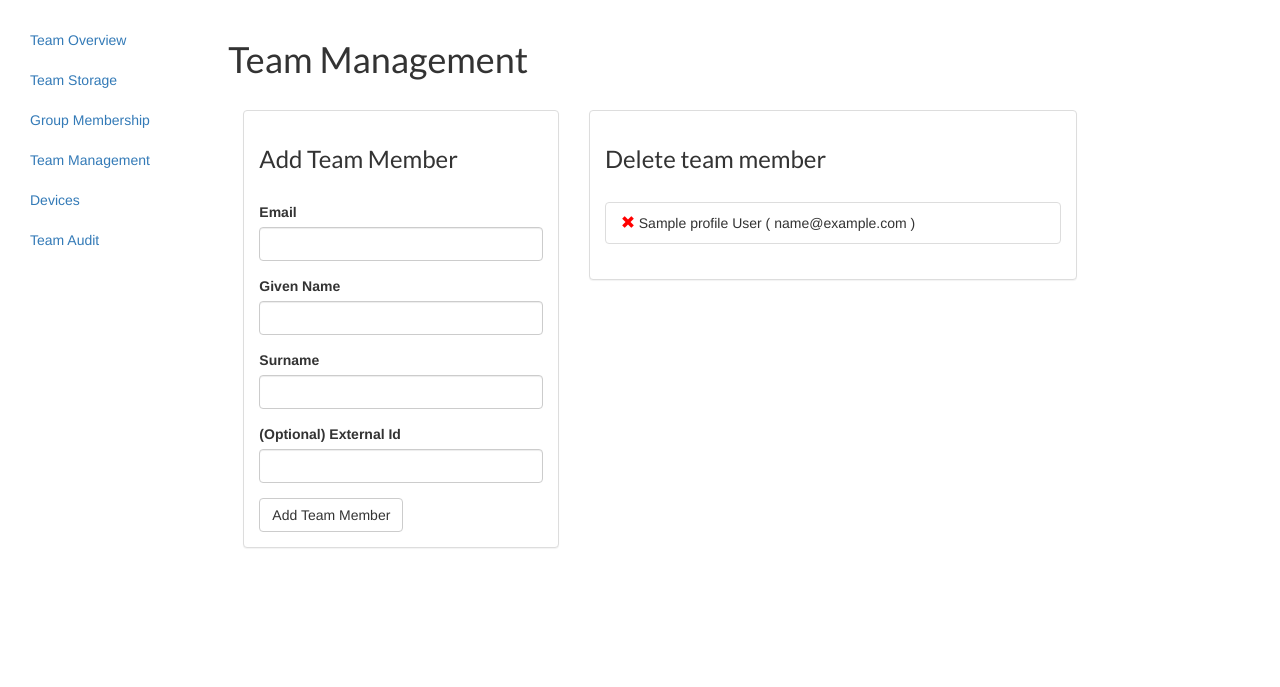
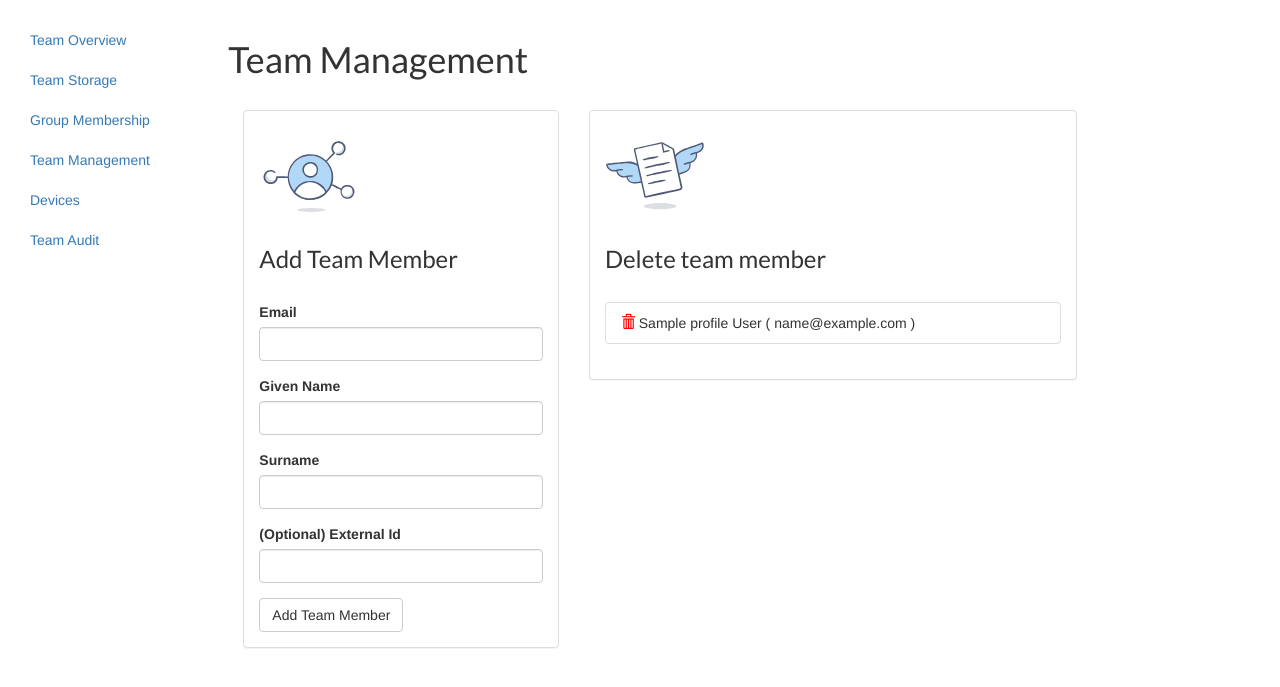
Before and after one commit to chadduffey/DfBExplorer3, a Flask app: template app/templates/main/team_management.html in a window 1280 px wide. Shown: the part 52-739 px from the top of the page. Run offline with Flask 2, Linux system fonts and the light colour scheme; tables that the repository leaves empty hold one stand-in row (values such as "Sample post"); the template is opened without the code that fills it: values that come from a table or form of the project are taken from there, most other values are stand-ins (such as "Sample title", 1, 10 or a date in 2020); some libraries are stand-ins or nearby versions.

Commit message:
styling updte on member mgmt

```diff
--- a/app/templates/main/team_management.html
+++ b/app/templates/main/team_management.html
@@ -27,6 +27,7 @@
 				<div class="col-md-4">
 					<div class="panel panel-default">
 						<div class="panel-body">
+						    <img src="../static/img/user_provision.svg" width="100" height="auto" class="small"/>
 						    <h3>Add Team Member</h3>
 				    		{{ wtf.quick_form(form) }}
 						</div>
@@ -35,10 +36,11 @@
 				<div class="col-md-6">
 					<div class="panel panel-default">
 						<div class="panel-body">
+						<img src="../static/img/delete_team_member.svg" width="100" height="auto" class="small"/>
 							<h3>Delete team member</h3>
 							<ul class="list-group">
 						    {% for member in teamMembers %}
-									  <li class="list-group-item"><a href='{{ url_for("main.delete_user", member_id=member["profile"]["member_id"]) }}' onclick="if (!confirm('Are you sure?')) return false;"><span class="glyphicon glyphicon-remove" aria-hidden="true"></span></a> {{ member["profile"]["given_name"] }}
+									  <li class="list-group-item"><a href='{{ url_for("main.delete_user", member_id=member["profile"]["member_id"]) }}' onclick="if (!confirm('Are you sure?')) return false;"><span class="glyphicon glyphicon-trash" aria-hidden="true"></span></a> {{ member["profile"]["given_name"] }}
 		                        	{{ member["profile"]["surname"] }} (
 		                        	{{ member["profile"]["email"] }} )</li>
 		        			{% endfor %}
```
Also changed, not shown: app/main/views.py (+6 -6 lines), app/static/css/content.css (line endings or trailing spaces), app/static/img/delete_team_member.svg (added), app/static/img/user_provision.svg (added), 1 other file.
